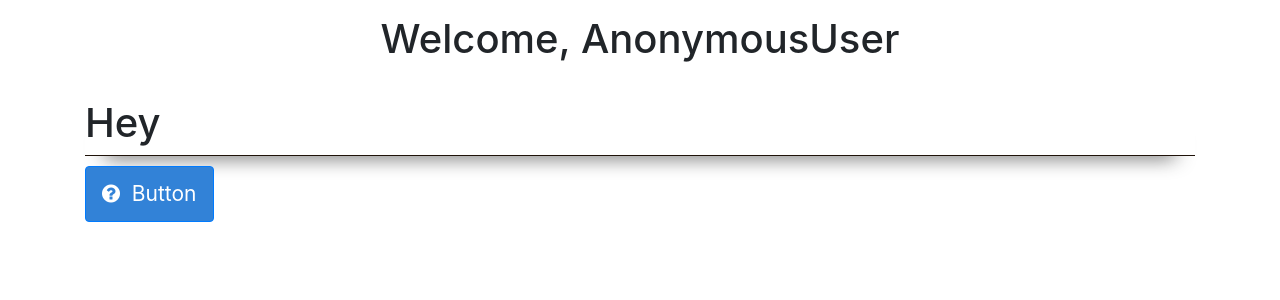
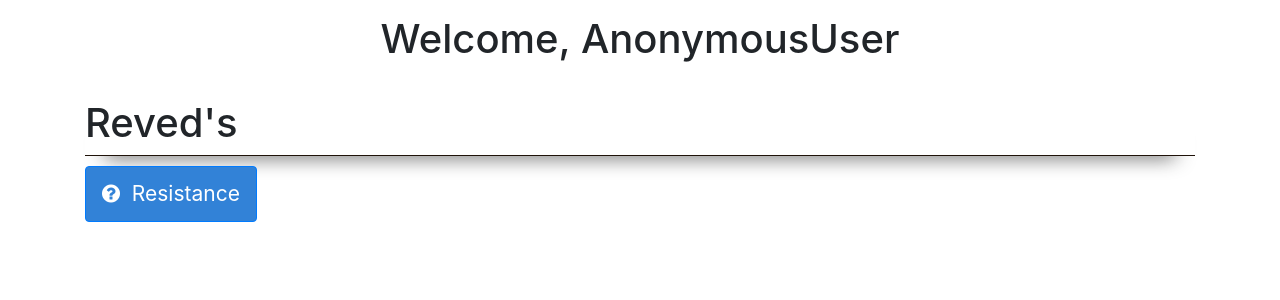
Before and after one commit to NacOJerk/ctbase, a Django app: template ctf_site/ctf/templates/index.html in a window 1280 px wide. Shown: the part 88-388 px from the top of the page. Run offline with Django 3.2, Linux system fonts and the light colour scheme; the template is opened without the code that fills it, so the values that code supplies are empty; some libraries are stand-ins or nearby versions.

Commit message:
Finished base code almost ready to start adding challanges

```diff
--- a/ctf_site/ctf/templates/basic_category.html
+++ b/ctf_site/ctf/templates/basic_category.html
@@ -5,8 +5,9 @@
                 <h1>{{ title }}</h1>
                 <hr class="shadow-hr">
                 <button class="btn btn-primary" type="button"
-                        style="margin-right: 0.25em;padding-top: 11px;padding-right: 16px;padding-bottom: 11px;padding-left: 16px;font-size: 21px;background-color: rgb(50,130,215);">
-                    <i class="fa fa-question-circle"></i>&nbsp; Button
+                        style="margin-right: 0.25em;padding-top: 11px;padding-right: 16px;padding-bottom: 11px;padding-left: 16px;font-size: 21px;background-color: rgb(50,130,215);"
+                        data-toggle="modal" data-target="#mod-123">
+                    <i class="fa fa-question-circle"></i>&nbsp; Resistance
                 </button>
             </div>
         </div>
--- a/ctf_site/ctf/templates/basic_modal.html
+++ b/ctf_site/ctf/templates/basic_modal.html
@@ -1,20 +1,23 @@
-<div class="modal fade" id="{{ id }}" tabindex="-1" role="dialog" aria-labelledby="exampleModalLabel" aria-hidden="true">
+<div class="modal fade" id="mod-{{ id }}" tabindex="-1" role="dialog" aria-labelledby="exampleModalLabel" aria-hidden="true">
   <div class="modal-dialog" role="document">
     <div class="modal-content">
       <div class="modal-header">
-        <h5 class="modal-title" id="{{ id }}-modal-title">{{ title }}</h5>
+        <h5 class="modal-title" id="{{ id }}-modal-title">{% block title %}abc{% endblock %}</h5>
         <button type="button" class="close" data-dismiss="modal" aria-label="Close">
           <span aria-hidden="true">&times;</span>
         </button>
       </div>
       <div class="modal-body">
-          { % block content % }
+          {% block content %}
 
-          { % endblock % }
+          {% endblock content %}
         <form>
           <div class="form-group">
             <label for="flag-data-{{ id }}}" class="col-form-label">Answer</label>
             <input type="text" class="form-control" id="flag-data-{{ id }}}">
+            <center>
+            <input type="submit" style="margin-top: 10px;" class="btn btn-primary">
+              </center>
           </div>
         </form>
       </div>
--- a/ctf_site/ctf/templates/index.html
+++ b/ctf_site/ctf/templates/index.html
@@ -42,7 +42,8 @@
       <div class="container">
          <h1 class="text-center" style="padding-top: 15px; padding-bottom: 20px;">Welcome, {{ user }}</h1>
       </div>
-      {% include "basic_category.html" with title="Hey" %}
+      {% include "basic_category.html" with title="Reved's" %}
+      {% include "test_question.html" with id="123" %}
     <script src="https://code.jquery.com/jquery-3.3.1.slim.min.js"
             integrity="sha384-q8i/X+965DzO0rT7abK41JStQIAqVgRVzpbzo5smXKp4YfRvH+8abtTE1Pi6jizo"
             crossorigin="anonymous"></script>
--- /dev/null
+++ b/ctf_site/ctf/templates/test_question.html
@@ -0,0 +1,9 @@
+{% extends 'basic_modal.html' %}
+
+{% block title %}Wire resistance{% endblock %}
+
+{% block content %}
+Given that every single resistor has a resistance of R, what is the resistance between the two ends of the wire:
+{% load static %}
+<img style="width: 100%;" src="{% static "questions\resistance.png" %}">
+{% endblock content %}
```
Also changed, not shown: ctf_site/ctf/static/questions/resistance.png (added).
